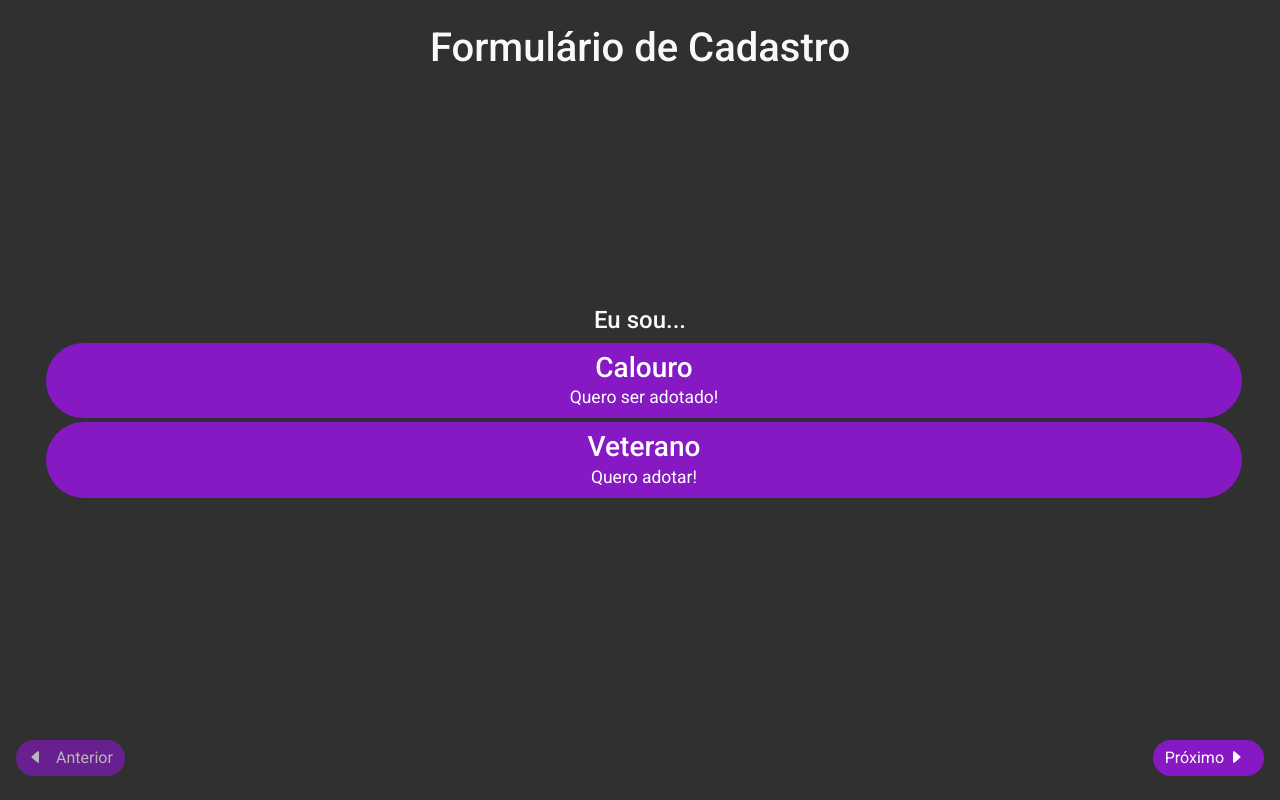
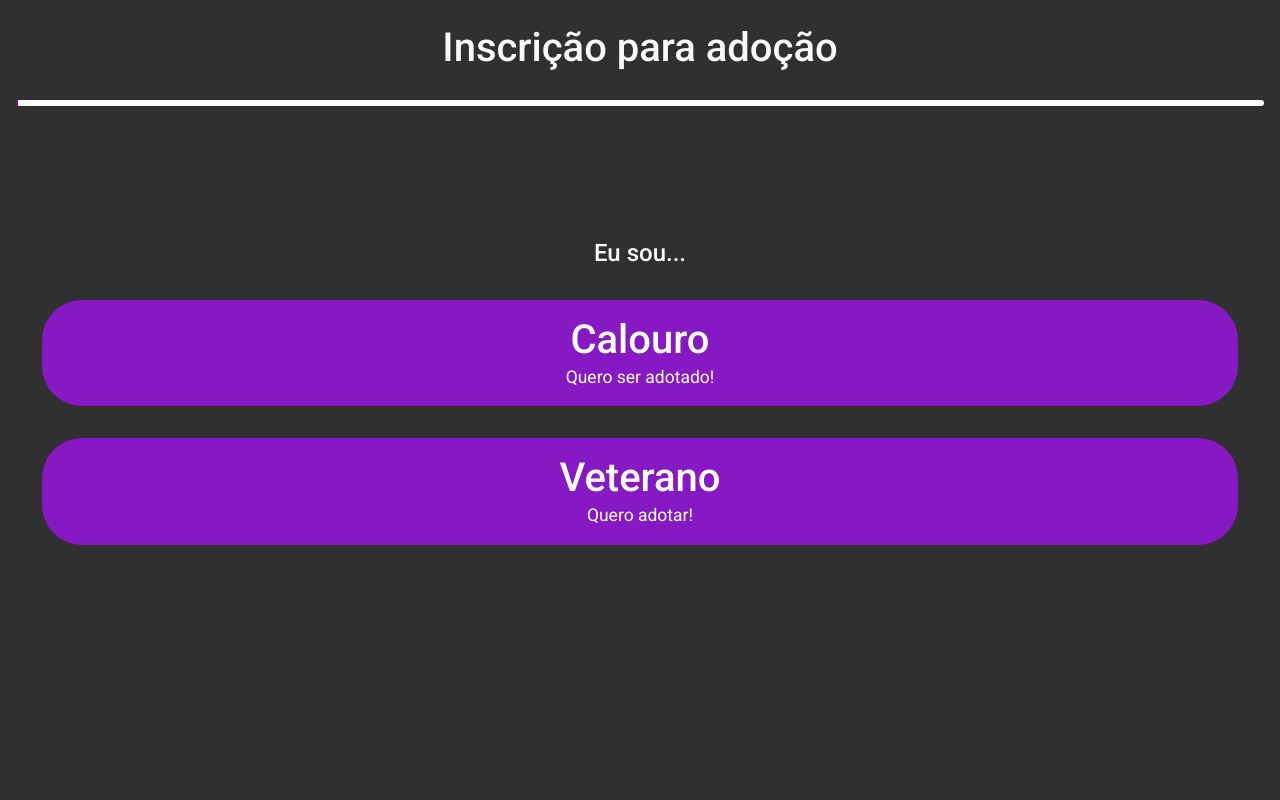
Before and after one commit to manual-dos-bixos/integracao, a Flask app: page /form in a window 1280 px wide. Run offline with Flask 3, Linux system fonts and the light colour scheme; some web fonts are replaced.

Commit message:
Visual e funcionamento de progresso do form de inscrição, sections de inputs

```diff
--- a/static/css/style.css
+++ b/static/css/style.css
@@ -236,3 +236,35 @@ svg {
 .form-section.section-atual {
     left: 0;
 }
+
+#form-progress-bar {
+    margin-top: 2em;
+    height: 6px;
+    border-radius: 1em;
+    background-color: #fff;
+    display: flex;
+    justify-content: space-between;
+}
+#form-progress-bar .progress {
+    position: absolute;
+    height: 6px;
+    border: 1px solid #641290;
+    border-radius: 0;
+    width: 0;
+    background-color: #641290;
+    transition: all .2s;
+}
+#form-progress-bar .step-icon {
+    height: 1.8em;
+    width: 1.8em;
+    border-radius: 2em;
+    position: relative;
+    bottom: .7em;
+    font-size: 1.4em;
+    color: #641290;
+    background-color: #fff;
+    display: flex;
+    align-items: center;
+    justify-content: center;
+    transition: all .2s;
+}
--- a/static/scripts/form.js
+++ b/static/scripts/form.js
@@ -1,12 +1,13 @@
+$(document).ready(function() {
+    $('#btn-next, #btn-prev').hide();
 
-$(document).ready(function() {
     // TROCAR RADIO BUTTON POR BOTAO
     $('input.form-check').each(function() {
         let id = $(this).prop('id');
 
         $('#curso-btns').append(`<button class="btn btn-light btn-curso" id="btn-${id}">${$(`label[for="${id}"]`).text()}</button>`);
         $(this).parent().hide();
-    })
+    });
 });
 
 $(document).on('click', '.btn-curso', function(e) {
@@ -20,37 +21,68 @@ $(document).on('click', '.btn-curso', function(e) {
     radio.prop('checked', true);
 });
 
-$(document).on('click', '#btn-next', function(e) {
+$(document).on('click', '#btn-prev, #btn-next', function(e) {
+    let tipoAluno = $('.btn-inscricao.selected-btn').data('tipo');
+    let numEtapas = tipoAluno == 'calouro' ? $('.form-section').length - 1 : $('.form-section').length;
+
     let sectionAtual = $('.section-atual');
+
+    if ($(this).prop('id') == 'btn-next') {
         let nextSection = sectionAtual.next();
 
         sectionAtual.removeClass('section-atual').css('left', '-100%');
         nextSection.addClass('section-atual').css('left', '0');
 
         $('#btn-prev').removeClass('disabled');
-    if (nextSection.is('.form-section:last-child')) $(this).addClass('disabled');
-});
-
-$(document).on('click', '#btn-prev', function(e) {
-    let sectionAtual = $('.section-atual');
+        if ($('.form-section.section-atual').index() == numEtapas - 1) $(this).addClass('disabled');
+    } else {
         let prevSection = sectionAtual.prev();
-
         sectionAtual.removeClass('section-atual').css('left', '100%');
         prevSection.addClass('section-atual').css('left', '0');
 
         $('#btn-next').removeClass('disabled');
         if (prevSection.is('.form-section:first-child')) $(this).addClass('disabled');
+    }
+
+    let etapaAtual = $('.section-atual').index();
+    $('#form-progress-bar .progress').css({'width': (etapaAtual / (numEtapas - 1) * $('#form-progress-bar').width()) + 'px'});
+    $('.step-icon').slice(0, etapaAtual + 1).css({'background-color': '#641290', 'color': '#fff'})
+    $('.step-icon').slice(etapaAtual + 1).css({'background-color': '#fff', 'color': '#641290'})
 });
 
 $(document).on('click', '.btn-inscricao', function(e) {
     e.preventDefault();
+    $('.btn-inscricao').removeClass('selected-btn');
+    $(this).addClass('selected-btn');
 
     let tipoAluno = $(this).data('tipo');
-    console.log(tipoAluno);
+    let numEtapas = tipoAluno == 'calouro' ? $('.form-section').length - 1 : $('.form-section').length;
+
+    if ($('#form-progress-bar').css('opacity') == 1) {
+        $('#form-progress-bar .step-icon').animate({opacity: 0}, 100);
+        setTimeout(() => {
+            $('#form-progress-bar .step-icon').remove();
+
+            for (let i = 0; i < numEtapas; i++) $('#form-progress-bar').append(`<span class="step-icon">${i + 1}</i>`);
+            $('#form-progress-bar .step-icon').css({'opacity': 0});
+            $('#form-progress-bar .step-icon').animate({opacity: 1}, 100);
+            $('.step-icon').first().css({'background-color': '#641290', 'color': '#fff'});
+        }, 100);
+    } else {
+        for (let i = 0; i < numEtapas; i++) $('#form-progress-bar').append(`<span class="step-icon">${i + 1}</i>`);
+        $('#form-progress-bar .step-icon').css({'opacity': 0});
+        $('#form-progress-bar').animate({opacity: 1}, 100);
+        $('#form-progress-bar .step-icon').animate({opacity: 1}, 100);
+        $('.step-icon').first().css({'background-color': '#641290', 'color': '#fff'})
+    }
+
+    if ($('#btn-next').is(':hidden')) setTimeout(() => $('#btn-next').click(), 600);
+    $('#btn-next, #btn-prev').prop('hidden', false);
+    $('#btn-next, #btn-prev').fadeIn(100);
+
 });
 
 // FORMATAR TELEFONE
-
 // Aplica a formatação conforme a quantidade de caracteres
 $(document).on('input', '.telefone-input', function() {
     var value = $(this).val().replace(/\D/g, '');
--- a/templates/form.html
+++ b/templates/form.html
@@ -4,45 +4,51 @@
 
 {% block content %}
     <section id="section-form-inscricao">
-        <div class="position-absolute text-light w-100 p-3 py-4">
-            <h1 class="text-center">Formulário de Cadastro</h1>
-            <span id="form-progress-bar"></span>
+        <div class="position-absolute text-light w-100 p-3 py-4" id="form-header">
+            <h1 class="text-center">Inscrição para adoção</h1>
+            <span id="form-progress-bar" class="hidden">
+                <span class="progress"></span>
+            </span>
         </div>
 
         <form method="POST" class="col-xs-8 col-md-6 col-lg-4 p-0 text-light" id="form-adocao">
             <div class="form-section section-atual text-center">
                 {{ form.hidden_tag() }}
 
-                <h4 class="m-2">Eu sou...</h4>
-                <button class="w-100 btn btn-lg btn-primary px-4 m-1 mt-0 d-flex flex-column align-items-center btn-inscricao" data-tipo="calouro">
-                    <h3 class="m-0 p-0">Calouro</h3>
+                <h4 class="mb-3">Eu sou...</h4>
+                <button class="w-100 btn btn-lg btn-primary px-4 py-3 my-3 d-flex flex-column align-items-center btn-inscricao" data-tipo="calouro">
+                    <h1 class="m-0 p-0">Calouro</h1>
                     <small>Quero ser adotado!</small>
                 </button>
-                <button class="w-100 btn btn-lg btn-primary px-4 m-1 mt-0 d-flex flex-column align-items-center btn-inscricao" data-tipo="veterano">
-                    <h3 class="m-0 p-0">Veterano</h3>
+                <button class="w-100 btn btn-lg btn-primary px-4 py-3 my-3 d-flex flex-column align-items-center btn-inscricao" data-tipo="veterano">
+                    <h1 class="m-0 p-0">Veterano</h1>
                     <small>Quero adotar!</small>
                 </button>
             </div>
 
-            <div class="form-section form-group">
-                {{ form.nome.label(class="my-3") }} {{ form.nome() }}
+            <div class="form-section">
+                <div class="form-group">
+                    {{ form.nome.label(class="mt-3 mb-2") }} {{ form.nome() }}
+                    {{ form.sobrenome.label(class="mt-3 mb-2") }} {{ form.sobrenome() }}
                     {% for error in form.nome.errors %}
                         <span style="color: red;">{{ error }}</span>
                     {% endfor %}
-            </div>
-            <div class="form-section form-group">
-                {{ form.sobrenome.label(class="my-3") }} {{ form.sobrenome() }}
                     {% for error in form.sobrenome.errors %}
                         <span style="color: red;">{{ error }}</span>
                     {% endfor %}
                 </div>
-            <div class="form-section form-group">
-                {{ form.idade.label(class="my-3") }} {{ form.idade() }}
+            </div>
+            <div class="form-section">
+                {{ form.idade.label(class="mt-3 mb-2") }} {{ form.idade() }}
                 {% for error in form.idade.errors %}
                     <span style="color: red;">{{ error }}</span>
                 {% endfor %}
+                {{ form.whatsapp.label(class="mt-3 mb-2") }} {{ form.whatsapp() }}
+                {% for error in form.whatsapp.errors %}
+                    <span style="color: red;">{{ error }}</span>
+                {% endfor %}
             </div>
-            <div class="form-section form-group">
+            <div class="form-section">
                 {{ form.curso() }}
                 {% for error in form.curso.errors %}
                     <span style="color: red;">{{ error }}</span>
@@ -51,20 +57,14 @@
                     <p>Qual é o seu curso?</p>
                 </div>
             </div>
-            <div class="form-section form-group">
-                {{ form.whatsapp.label(class="my-3") }} {{ form.whatsapp() }}
-                {% for error in form.whatsapp.errors %}
-                    <span style="color: red;">{{ error }}</span>
-                {% endfor %}
+            <div class="form-section">
+                <textarea name="sobre" id="sobre" cols="30"></textarea>
             </div>
-            <div class="form-section form-group">
-                {{ form.semestre_atual.label(class="my-3") }} {{ form.semestre_atual() }}
+            <div class="form-section">
+                {{ form.semestre_atual.label(class="mt-3 mb-2") }} {{ form.semestre_atual() }}
                 {% for error in form.semestre_atual.errors %}
                     <span style="color: red;">{{ error }}</span>
                 {% endfor %}
-            </div>
-            <div class="form-section form-group">
-                <button class="btn btn-primary mx-auto my-4" type="submit">Enviar</button>
             </div>
         </form>
 
```
Lines whose indentation alone changed are shown as unchanged.
